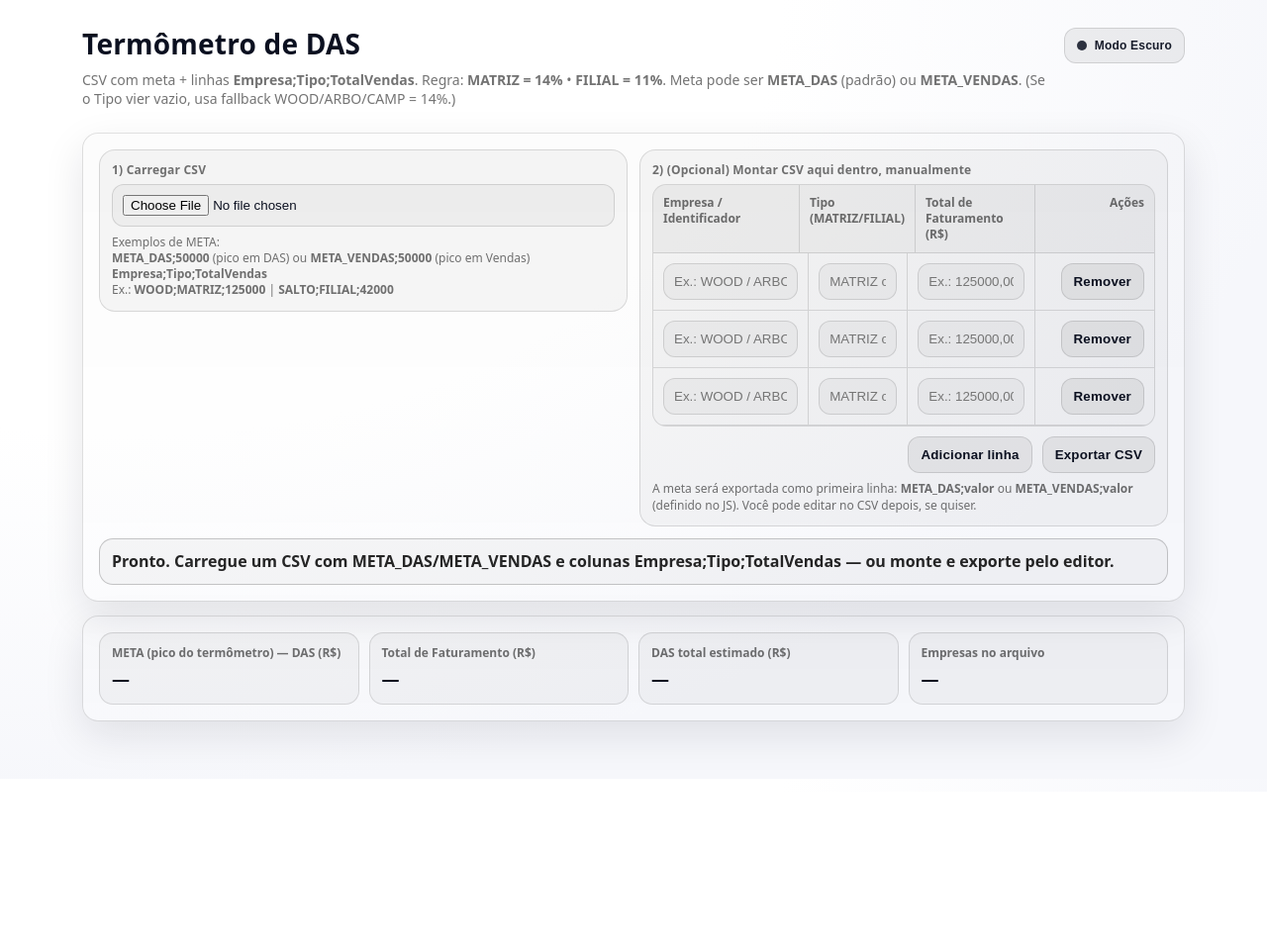
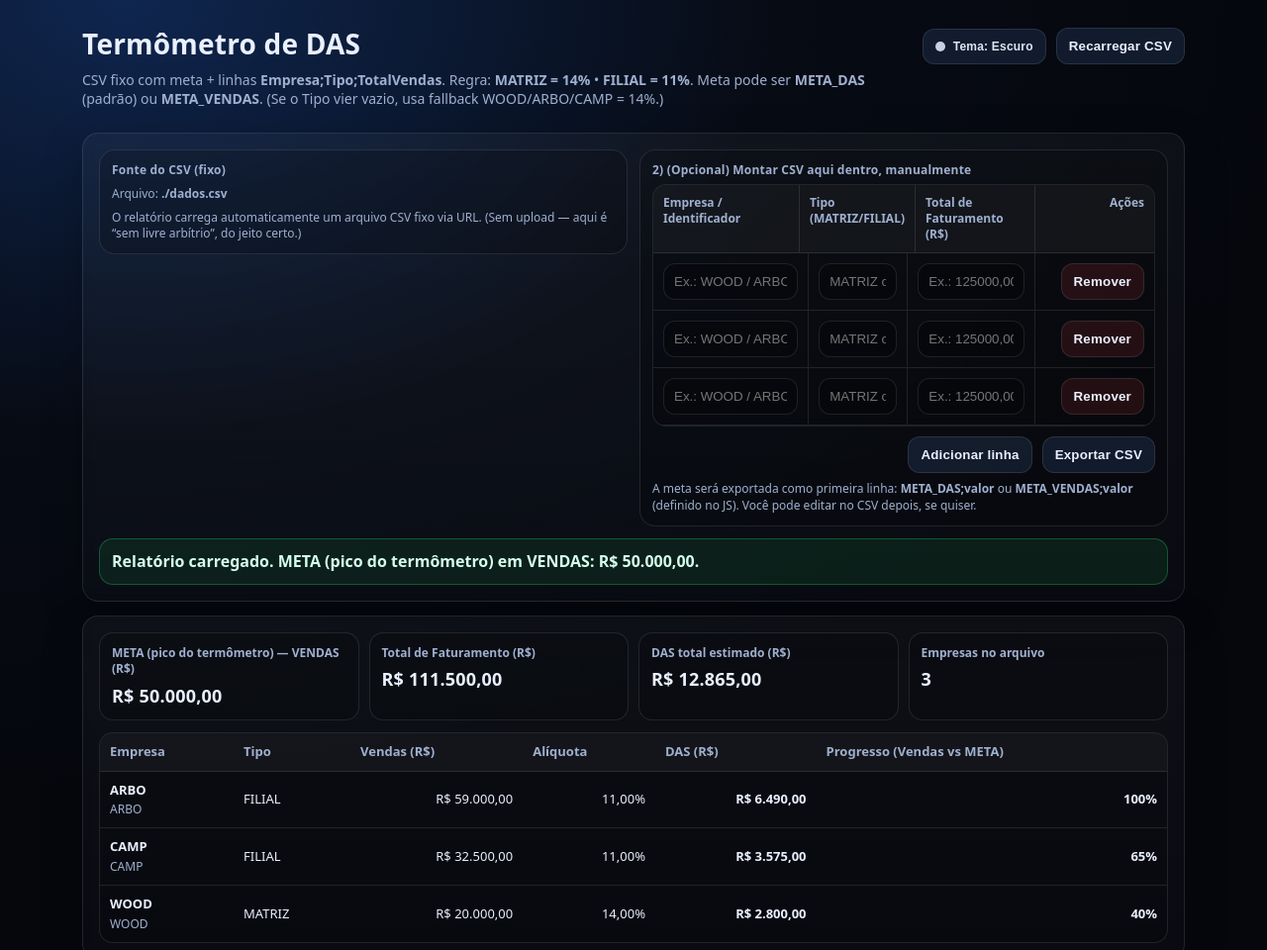
Before and after one commit to ARBOREALRELATORIO/termometrodastributo, a plain HTML site: page index.html in a window 1280 px wide. Shown: the top 960 px of the page at 99% size. Before the commit the page ends 800 px from the top, so only its background shows below. Drawn offline with Linux system fonts and the light colour scheme.

Commit message:
Update index.html

```diff
--- a/index.html
+++ b/index.html
@@ -4,10 +4,10 @@
   <meta charset="utf-8" />
   <meta name="viewport" content="width=device-width,initial-scale=1" />
   <title>Termômetro de DAS</title>
+
   <style>
     /* =========================================================
-       TEMA (DARK = padrão) + TEMA (LIGHT = P&B na interface,
-       MAS mantendo o gradiente térmico do termômetro)
+       TEMA (DARK = padrão) + TEMA (LIGHT)
        ========================================================= */
 
     :root{
@@ -39,7 +39,7 @@
       --btnBgHover: rgba(96,165,250,.20);
     }
 
-    /* LIGHT (interface P&B, mas termômetro mantém cores) */
+    /* LIGHT */
     body[data-theme="light"]{
       --bg:#ffffff;
       --bg2:#f6f7fb;
@@ -51,15 +51,13 @@
       --line:rgba(0,0,0,.12);
       --accent:#111827;
 
-      /* Interface em P&B */
+      /* Termômetro mantém cores */
       --good:#22c55e;
---warn:#f59e0b;
---bad:#ef4444;
+      --warn:#f59e0b;
+      --bad:#ef4444;
 
       --thermoGlass: rgba(0,0,0,.06);
       --thermoBorder: rgba(0,0,0,.18);
-      /* ✅ NÃO sobrescreve --thermoFill/2/3 aqui
-         para manter o gradiente verde→amarelo→vermelho */
 
       --shadow: 0 14px 40px rgba(15,23,42,.10);
       --pillBg: rgba(0,0,0,.03);
@@ -106,6 +104,7 @@
       align-items:center;
       justify-content:flex-end;
       padding-top:2px;
+      flex-wrap:wrap;
     }
 
     .wrap{
@@ -158,7 +157,7 @@
       letter-spacing:.2px;
     }
 
-    input[type="file"], input[type="text"]{
+    input[type="text"]{
       width: 100%;
       padding:10px 10px;
       border-radius:12px;
@@ -308,10 +307,6 @@
       background: linear-gradient(180deg, var(--thermoFill3) 0%, var(--thermoFill2) 55%, var(--thermoFill) 100%);
       transition: height .7s ease, background .25s ease;
     }
-    /* ✅ ajuste fino no claro: mantém as cores, mas com acabamento mais elegante */
-    body[data-theme="light"] .fill{
-      filter: saturate(.92) brightness(.96);
-    }
 
     .bulb{
       position:absolute;
@@ -367,8 +362,18 @@
         0 0 30px rgba(245,158,11,.22);
     }
 
-    /* (opcional) no modo claro, mantém laranja também (fica bonito e comunica meta) */
-    /* Se quiser P&B total na cap do claro, eu te passo a versão alternativa. */
+    body[data-theme="light"] .cap.hot{
+      background: rgba(0,0,0,.18);
+      border-color: rgba(0,0,0,.40);
+      box-shadow: 0 0 10px rgba(0,0,0,.08);
+    }
+    body[data-theme="light"] .cap.max{
+      background: rgba(0,0,0,.65);
+      border-color: rgba(0,0,0,.70);
+      box-shadow:
+        0 0 16px rgba(0,0,0,.15),
+        0 0 30px rgba(0,0,0,.08);
+    }
 
     .ticks{
       position:absolute;
@@ -576,12 +581,12 @@
   </style>
 </head>
 
-<body>
+<body data-theme="dark">
   <header>
     <div class="headLeft">
       <h1>Termômetro de DAS</h1>
       <p class="sub">
-        CSV com meta + linhas <b>Empresa;Tipo;TotalVendas</b>.
+        CSV fixo com meta + linhas <b>Empresa;Tipo;TotalVendas</b>.
         Regra: <b>MATRIZ = 14%</b> • <b>FILIAL = 11%</b>.
         Meta pode ser <b>META_DAS</b> (padrão) ou <b>META_VENDAS</b>.
         (Se o Tipo vier vazio, usa fallback WOOD/ARBO/CAMP = 14%.)
@@ -589,10 +594,11 @@
     </div>
 
     <div class="headActions">
-      <button type="button" id="toggleThemeBtn" class="themeBtn" aria-label="Alternar tema">
-        <span class="dot" aria-hidden="true"></span>
-        <span class="label" id="themeLabel">Modo Claro</span>
+      <button type="button" class="themeBtn" id="themeBtn">
+        <span class="dot"></span><span class="label" id="themeLabel">Tema: Escuro</span>
       </button>
+
+      <button type="button" id="reloadBtn">Recarregar CSV</button>
     </div>
   </header>
 
@@ -602,13 +608,11 @@
       <div class="row">
         <div class="pill">
           <div style="width:100%">
-            <label>1) Carregar CSV</label>
-            <input id="csvFile" type="file" accept=".csv,text/csv" />
+            <label>Fonte do CSV (fixo)</label>
+            <div id="csvInfo" class="small">—</div>
             <div class="small">
-              Exemplos de META:<br/>
-              <b>META_DAS;50000</b> <span class="muted">(pico em DAS)</span> ou <b>META_VENDAS;50000</b> <span class="muted">(pico em Vendas)</span><br/>
-              <b>Empresa;Tipo;TotalVendas</b><br/>
-              Ex.: <b>WOOD;MATRIZ;125000</b> | <b>SALTO;FILIAL;42000</b>
+              O relatório carrega automaticamente um arquivo CSV fixo via URL.
+              (Sem upload — aqui é “sem livre arbítrio”, do jeito certo.)
             </div>
           </div>
         </div>
@@ -682,51 +686,34 @@
   </main>
 
   <script>
-    /* =========================
-       Alternância de tema
-       ========================= */
-    const THEME_KEY = "das_report_theme";
-    const toggleThemeBtn = document.getElementById("toggleThemeBtn");
-    const themeLabel = document.getElementById("themeLabel");
+    /* =========================================================
+       CONFIG: CSV FIXO
+       ========================================================= */
 
-    function applyTheme(theme){
-      if(theme === "light") document.body.setAttribute("data-theme","light");
-      else document.body.removeAttribute("data-theme");
+    // ✅ Troque para a URL do seu CSV (mesmo domínio do HTML ou link público com CORS liberado)
+    // Exemplos:
+    // - Mesmo servidor: "./dados/das_termometro.csv"
+    // - URL pública (com CORS ok): "https://seusite.com.br/das_termometro.csv"
+    const CSV_URL = "./dados.csv";
 
-      const isLight = (theme === "light");
-      themeLabel.textContent = isLight ? "Modo Escuro" : "Modo Claro";
-      // (sim: o botão mostra a AÇÃO, não o estado — menos clique mental)
-    }
+    // Se quiser evitar cache (recarregar sempre o arquivo "fresco"):
+    const BYPASS_CACHE = true;
 
-    function getInitialTheme(){
-      const saved = localStorage.getItem(THEME_KEY);
-      if(saved === "light" || saved === "dark") return saved;
-      // fallback: segue preferência do sistema
-      const prefersLight = window.matchMedia && window.matchMedia("(prefers-color-scheme: light)").matches;
-      return prefersLight ? "light" : "dark";
-    }
+    /* =========================================================
+       REGRAS
+       ========================================================= */
 
-    let currentTheme = getInitialTheme();
-    applyTheme(currentTheme);
-
-    toggleThemeBtn.addEventListener("click", () => {
-      currentTheme = (currentTheme === "dark") ? "light" : "dark";
-      localStorage.setItem(THEME_KEY, currentTheme);
-      applyTheme(currentTheme);
-    });
-
-    // --- Regras ---
     const RATE_14 = 0.14;
     const RATE_11 = 0.11;
-
-    // fallback se Tipo vier vazio
     const SPECIAL_14 = new Set(["WOOD","ARBO","CAMP"]);
 
-    // --- Meta Mode ---
     const GOAL_MODE_DAS = "DAS";
     const GOAL_MODE_VENDAS = "VENDAS";
 
-    // --- Utilitários ---
+    /* =========================================================
+       UTILITÁRIOS
+       ========================================================= */
+
     function normalizeKey(s){
       return String(s ?? "")
         .trim()
@@ -792,14 +779,11 @@
 
     function showMsg(type, html){
       const el = document.getElementById("statusMsg");
-      if(!html){
-        el.innerHTML = "";
-        return;
-      }
+      if(!html){ el.innerHTML = ""; return; }
       el.innerHTML = `<div class="${type}">${html}</div>`;
     }
 
-    function statusForProgress(p){ // p 0..1
+    function statusForProgress(p){
       if(p < 0.60) return "var(--good)";
       if(p < 0.85) return "var(--warn)";
       return "var(--bad)";
@@ -809,7 +793,6 @@
       const t = normalizeTipo(tipo);
       if(t === "MATRIZ") return RATE_14;
       if(t === "FILIAL") return RATE_11;
-
       const key = normalizeKey(id);
       return SPECIAL_14.has(key) ? RATE_14 : RATE_11;
     }
@@ -821,6 +804,10 @@
     function progressLabel(goalMode){
       return goalMode === GOAL_MODE_VENDAS ? "Progresso (Vendas vs META)" : "Progresso (DAS vs META)";
     }
+
+    /* =========================================================
+       PARSE CSV
+       ========================================================= */
 
     function parseCSV(text){
       const delim = pickDelimiter(text);
@@ -917,6 +904,10 @@
       return { goal, goalMode, rows };
     }
 
+    /* =========================================================
+       RENDER
+       ========================================================= */
+
     function render(goal, rows, goalMode){
       const rawTable = document.getElementById("rawTable");
       const rawBody  = document.getElementById("rawBody");
@@ -963,6 +954,7 @@
           if(!tOld) cur.tipo = tNew;
           else if(tOld !== tNew) cur.tipo = "MISTO";
         }
+
         map.set(k, cur);
       }
 
@@ -1006,7 +998,7 @@
 
       for(const it of items){
         const pct = Math.round(it.progress * 100);
-        const color = statusForProgress(it.progress);
+
         const capClass = (it.ratio >= 1) ? "max" : (it.ratio >= 0.90 ? "hot" : "");
 
         const tipoLabel = it.tipo ? it.tipo : "NÃO INFORMADO";
@@ -1020,6 +1012,7 @@
 
         const baseLabel = (goalMode === GOAL_MODE_VENDAS) ? "Vendas" : "DAS";
         const metaLabel = (goalMode === GOAL_MODE_VENDAS) ? "META (pico) — Vendas (R$)" : "META (pico) — DAS (R$)";
+
         const progressText = (goalMode === GOAL_MODE_VENDAS)
           ? `Progresso = <b>Vendas / META</b>. Se ultrapassar 100%, o termômetro encosta no topo.`
           : `Progresso = <b>DAS / META</b>. Se ultrapassar 100%, o termômetro encosta no topo.`;
@@ -1041,6 +1034,7 @@
                 <div class="thermometer" aria-label="Termômetro">
                   <div class="cap ${capClass}"></div>
                   <div class="tube">
+                    <!-- ✅ sem background inline: gradiente fica igual nos 2 temas -->
                     <div class="fill" style="height:0%;"></div>
                   </div>
                   <div class="ticks" aria-hidden="true">
@@ -1087,17 +1081,83 @@
       }
     }
 
-    // --- Upload CSV ---
-    const fileInput = document.getElementById("csvFile");
-    fileInput.addEventListener("change", async (e) => {
-      const f = e.target.files && e.target.files[0];
-      if(!f) return;
-      const text = await f.text();
-      const parsed = parseCSV(text);
-      render(parsed.goal, parsed.rows, parsed.goalMode);
+    /* =========================================================
+       CSV FIXO: CARREGAR
+       ========================================================= */
+
+    function withCacheBust(url){
+      if(!BYPASS_CACHE) return url;
+      const sep = url.includes("?") ? "&" : "?";
+      return `${url}${sep}v=${Date.now()}`;
+    }
+
+    async function loadFixedCSV(){
+      const info = document.getElementById("csvInfo");
+      info.innerHTML = `Arquivo: <b>${escapeHtml(CSV_URL)}</b>`;
+
+      try{
+        showMsg("ok", "Carregando CSV fixo...");
+        const res = await fetch(withCacheBust(CSV_URL), { cache: "no-store" });
+
+        if(!res.ok){
+          throw new Error(`HTTP ${res.status} — ${res.statusText}`);
+        }
+
+        const text = await res.text();
+        const parsed = parseCSV(text);
+        render(parsed.goal, parsed.rows, parsed.goalMode);
+
+      } catch(err){
+        showMsg("error",
+          `Não consegui carregar o CSV fixo.<br/>
+           <b>Motivo:</b> ${escapeHtml(err.message)}<br/><br/>
+           <span class="muted">
+           Dica prática: hospede este HTML e o CSV no mesmo domínio/pasta (ex.: <b>./das_termometro.csv</b>)
+           ou use uma URL pública com CORS liberado.
+           </span>`
+        );
+
+        // zera KPIs / tabelas
+        document.getElementById("kpiGoal").textContent  = "—";
+        document.getElementById("kpiSales").textContent = "—";
+        document.getElementById("kpiDas").textContent   = "—";
+        document.getElementById("kpiCount").textContent = "—";
+        document.getElementById("rawTable").style.display = "none";
+        document.getElementById("rawBody").innerHTML = "";
+        document.getElementById("cards").innerHTML = "";
+      }
+    }
+
+    document.getElementById("reloadBtn").addEventListener("click", loadFixedCSV);
+
+    /* =========================================================
+       TEMA (dark/light)
+       ========================================================= */
+
+    const themeBtn = document.getElementById("themeBtn");
+    const themeLabel = document.getElementById("themeLabel");
+
+    function setTheme(next){
+      document.body.setAttribute("data-theme", next);
+      themeLabel.textContent = next === "light" ? "Tema: Claro" : "Tema: Escuro";
+      try{ localStorage.setItem("das_theme", next); }catch(e){}
+    }
+
+    themeBtn.addEventListener("click", () => {
+      const cur = document.body.getAttribute("data-theme") || "dark";
+      setTheme(cur === "dark" ? "light" : "dark");
     });
 
-    // --- Editor manual ---
+    (function initTheme(){
+      let saved = "dark";
+      try{ saved = localStorage.getItem("das_theme") || "dark"; }catch(e){}
+      setTheme(saved === "light" ? "light" : "dark");
+    })();
+
+    /* =========================================================
+       EDITOR MANUAL (mantém)
+       ========================================================= */
+
     const DEFAULT_META = 50000;
     const DEFAULT_META_MODE = GOAL_MODE_DAS;
 
@@ -1181,7 +1241,10 @@
     addEditorRow();
     addEditorRow();
 
-    showMsg("ok", "Pronto. Carregue um CSV com META_DAS/META_VENDAS e colunas Empresa;Tipo;TotalVendas — ou monte e exporte pelo editor.");
+    /* =========================================================
+       INIT: carrega CSV fixo automaticamente
+       ========================================================= */
+    loadFixedCSV();
   </script>
 </body>
 </html>
```
